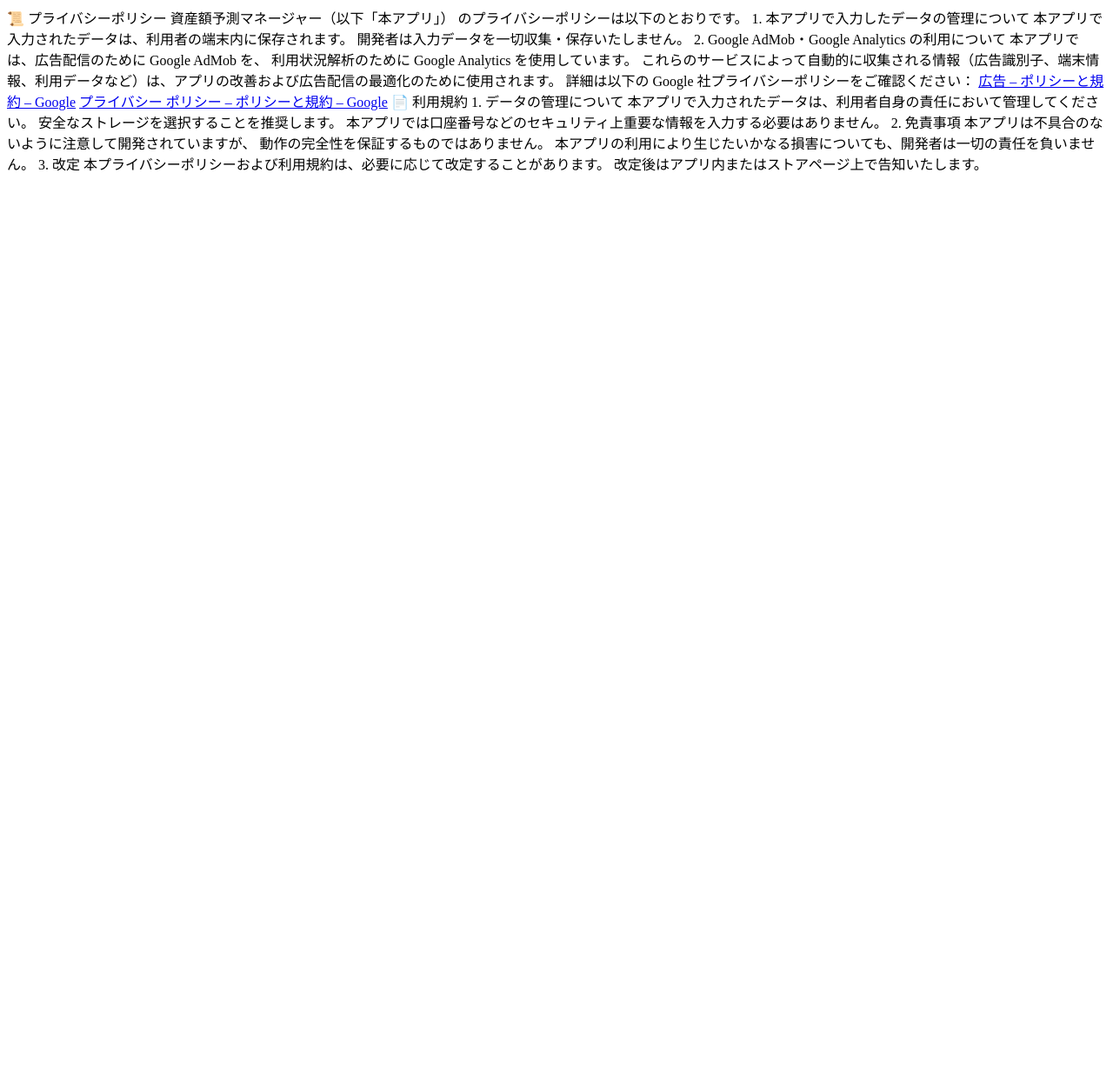
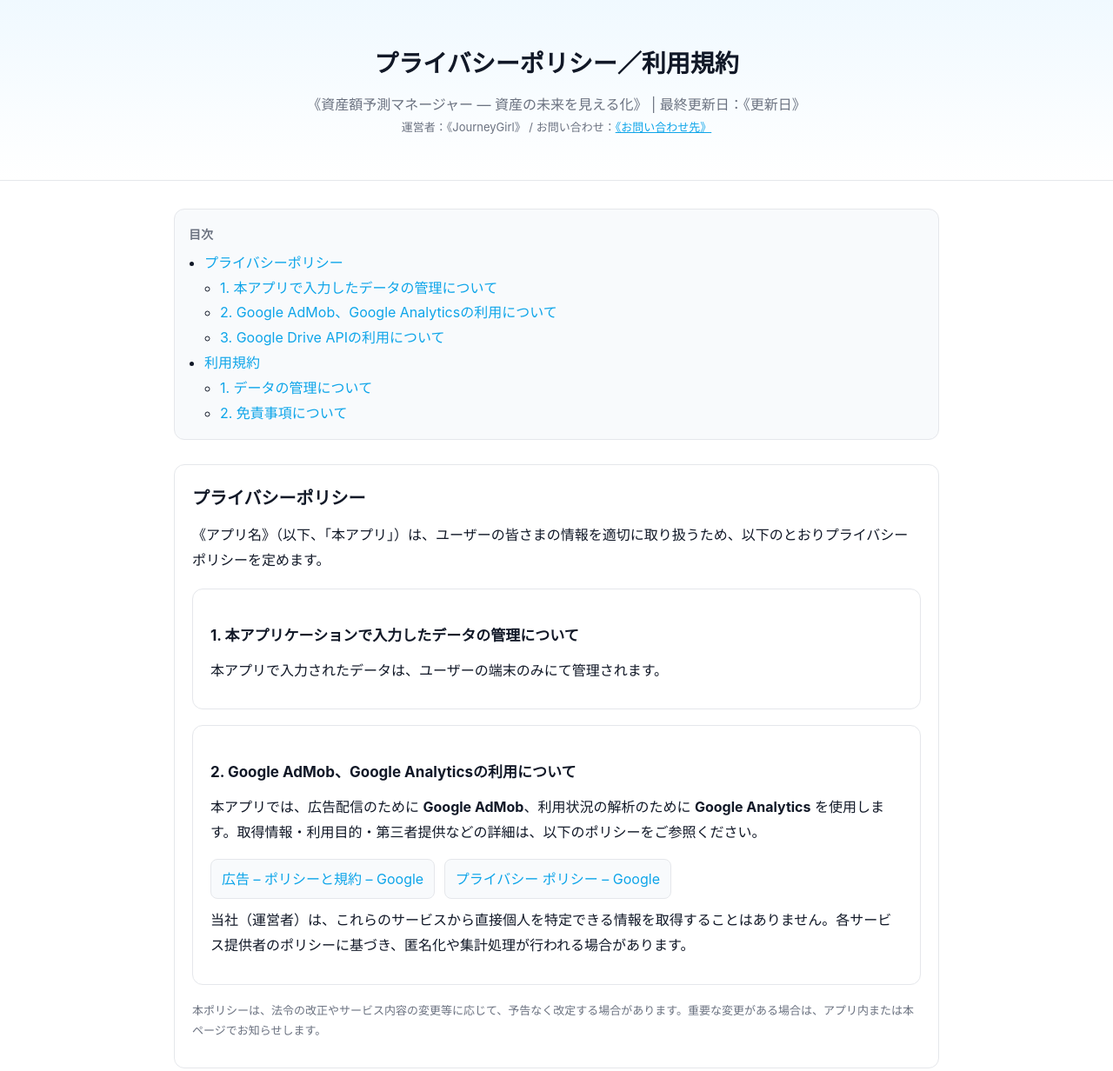
Before and after one commit to journeygirl40/assetforecast, a plain HTML site: page index.html in a window 1280 px wide. Shown: the top 1232 px of the page at 87% size. Before the commit the page ends 800 px from the top, so only its background shows below. Drawn offline with Linux system fonts and the light colour scheme.

Commit message:
Update index.html

```diff
--- a/index.html
+++ b/index.html
@@ -1,39 +1,138 @@
-📜 プライバシーポリシー
+<!DOCTYPE html>
+<html lang="ja">
+<head>
+  <meta charset="utf-8" />
+  <meta name="viewport" content="width=device-width,initial-scale=1" />
+  <title>プライバシーポリシー | 《資産額予測マネージャー — 資産の未来を見える化》</title>
+  <style>
+    :root {
+      --bg: #ffffff;
+      --fg: #111827;
+      --muted: #6b7280;
+      --accent: #0ea5e9;
+      --card: #f8fafc;
+      --border: #e5e7eb;
+    }
+    * { box-sizing: border-box; }
+    body {
+      margin: 0; font-family: -apple-system, BlinkMacSystemFont, "Segoe UI",
+      Roboto, "Hiragino Kaku Gothic ProN", "Noto Sans JP", "Yu Gothic", sans-serif;
+      color: var(--fg); background: var(--bg); line-height: 1.8;
+    }
+    header {
+      padding: 48px 20px; text-align: center; background: linear-gradient(180deg,#f0f9ff, #fff);
+      border-bottom: 1px solid var(--border);
+    }
+    header h1 { margin: 0 0 8px; font-size: 28px; }
+    header p { margin: 0; color: var(--muted); }
+    main { max-width: 920px; margin: 0 auto; padding: 32px 20px 80px; }
+    nav {
+      background: var(--card); border: 1px solid var(--border);
+      padding: 16px; border-radius: 12px; margin-bottom: 28px;
+    }
+    nav strong { font-size: 14px; color: var(--muted); display: block; margin-bottom: 6px; }
+    nav a { color: var(--accent); text-decoration: none; }
+    nav ul { margin: 0; padding-left: 18px; }
+    section {
+      background: #fff; border: 1px solid var(--border);
+      border-radius: 12px; padding: 20px; margin: 18px 0;
+    }
+    h2 { font-size: 20px; margin: 0 0 8px; }
+    h3 { font-size: 17px; margin: 18px 0 8px; }
+    p { margin: 10px 0; }
+    ul { margin: 8px 0 8px 22px; }
+    a { color: var(--accent); }
+    footer {
+      text-align: center; color: var(--muted);
+      padding: 28px 20px; border-top: 1px solid var(--border);
+      background: #fff;
+    }
+    .small { font-size: 13px; color: var(--muted); }
+    .card-link {
+      display: inline-block; padding: 8px 12px; background: var(--card);
+      border: 1px solid var(--border); border-radius: 8px; text-decoration: none;
+      margin: 6px 6px 0 0;
+    }
+    @media (prefers-color-scheme: dark) {
+      :root{
+        --bg:#0b1020; --fg:#e5e7eb; --muted:#9ca3af; --accent:#38bdf8; --card:#0f172a; --border:#1f2937;
+      }
+      header { background: linear-gradient(180deg,#0b1730,#0b1020); }
+      section, nav, footer { background: #0b1020; }
+    }
+  </style>
+</head>
+<body>
+  <header>
+    <h1>プライバシーポリシー／利用規約</h1>
+    <p>《資産額予測マネージャー — 資産の未来を見える化》 | 最終更新日：<time datetime="2025-10-13">《更新日》</time></p>
+    <p class="small">運営者：《JourneyGirl》 / お問い合わせ：<a href="mailto:ogo.youki@gmail.com">《お問い合わせ先》</a></p>
+  </header>
 
-資産額予測マネージャー（以下「本アプリ」） のプライバシーポリシーは以下のとおりです。
+  <main>
+    <nav aria-label="目次">
+      <strong>目次</strong>
+      <ul>
+        <li><a href="#privacy">プライバシーポリシー</a>
+          <ul>
+            <li><a href="#privacy-1">1. 本アプリで入力したデータの管理について</a></li>
+            <li><a href="#privacy-2">2. Google AdMob、Google Analyticsの利用について</a></li>
+            <li><a href="#privacy-3">3. Google Drive APIの利用について</a></li>
+          </ul>
+        </li>
+        <li><a href="#terms">利用規約</a>
+          <ul>
+            <li><a href="#terms-1">1. データの管理について</a></li>
+            <li><a href="#terms-2">2. 免責事項について</a></li>
+          </ul>
+        </li>
+      </ul>
+    </nav>
 
-1. 本アプリで入力したデータの管理について
+    <!-- プライバシーポリシー -->
+    <section id="privacy">
+      <h2>プライバシーポリシー</h2>
+      <p>《アプリ名》（以下、「本アプリ」）は、ユーザーの皆さまの情報を適切に取り扱うため、以下のとおりプライバシーポリシーを定めます。</p>
 
-本アプリで入力されたデータは、利用者の端末内に保存されます。
-開発者は入力データを一切収集・保存いたしません。
+      <section id="privacy-1">
+        <h3>1. 本アプリケーションで入力したデータの管理について</h3>
+        <p>本アプリで入力されたデータは、ユーザーの端末のみにて管理されます。</p>
+      </section>
 
-2. Google AdMob・Google Analytics の利用について
+      <section id="privacy-2">
+        <h3>2. Google AdMob、Google Analyticsの利用について</h3>
+        <p>本アプリでは、広告配信のために <strong>Google AdMob</strong>、利用状況の解析のために <strong>Google Analytics</strong> を使用します。取得情報・利用目的・第三者提供などの詳細は、以下のポリシーをご参照ください。</p>
+        <p>
+          <a class="card-link" href="https://policies.google.com/technologies/ads?hl=ja" target="_blank" rel="noopener">広告 – ポリシーと規約 – Google</a>
+          <a class="card-link" href="https://policies.google.com/privacy?hl=ja" target="_blank" rel="noopener">プライバシー ポリシー – Google</a>
+        </p>
+        <p>当社（運営者）は、これらのサービスから直接個人を特定できる情報を取得することはありません。各サービス提供者のポリシーに基づき、匿名化や集計処理が行われる場合があります。</p>
+      </section>
 
-本アプリでは、広告配信のために Google AdMob を、
-利用状況解析のために Google Analytics を使用しています。
+      <p class="small">本ポリシーは、法令の改正やサービス内容の変更等に応じて、予告なく改定する場合があります。重要な変更がある場合は、アプリ内または本ページでお知らせします。</p>
+    </section>
 
-これらのサービスによって自動的に収集される情報（広告識別子、端末情報、利用データなど）は、アプリの改善および広告配信の最適化のために使用されます。
+    <!-- 利用規約 -->
+    <section id="terms">
+      <h2>利用規約</h2>
 
-詳細は以下の Google 社プライバシーポリシーをご確認ください：
+      <section id="terms-1">
+        <h3>1. 本アプリケーションで入力したデータの管理について</h3>
+        <p>本アプリで入力されたデータは、ユーザーの端末のみで管理されます。データはユーザーご自身の責任において管理してください。</p>
+        <p>本アプリの利用において、口座番号などセキュリティレベルの高い情報の入力は不要です。情報の入力はお控えいただくことを推奨します。</p>
+      </section>
 
-<a href="https://policies.google.com/technologies/ads?hl=ja">広告 – ポリシーと規約 – Google</a>
-<a href="https://policies.google.com/privacy?hl=ja">プライバシー ポリシー – ポリシーと規約 – Google</a>
+      <section id="terms-2">
+        <h3>2. 免責事項について</h3>
+        <p>本アプリは品質向上に努めていますが、不具合が一切発生しないことを保証するものではありません。本アプリの利用により発生したいかなる損害についても、開発元（運営者）は一切の責任を負いません。</p>
+      </section>
 
+      <p class="small">本規約は、必要に応じて改定されることがあります。改定後の規約は、本ページに掲載した時点で効力を生じます。</p>
+    </section>
+  </main>
 
-📄 利用規約
-1. データの管理について
-
-本アプリで入力されたデータは、利用者自身の責任において管理してください。
-安全なストレージを選択することを推奨します。
-本アプリでは口座番号などのセキュリティ上重要な情報を入力する必要はありません。
-
-2. 免責事項
-
-本アプリは不具合のないように注意して開発されていますが、
-動作の完全性を保証するものではありません。
-本アプリの利用により生じたいかなる損害についても、開発者は一切の責任を負いません。
-
-3. 改定
-
-本プライバシーポリシーおよび利用規約は、必要に応じて改定することがあります。
-改定後はアプリ内またはストアページ上で告知いたします。
+  <footer>
+    <p>© 《JourneyGirl》 / 《資産額予測マネージャー — 資産の未来を見える化》</p>
+  </footer>
+</body>
+</html>
```
